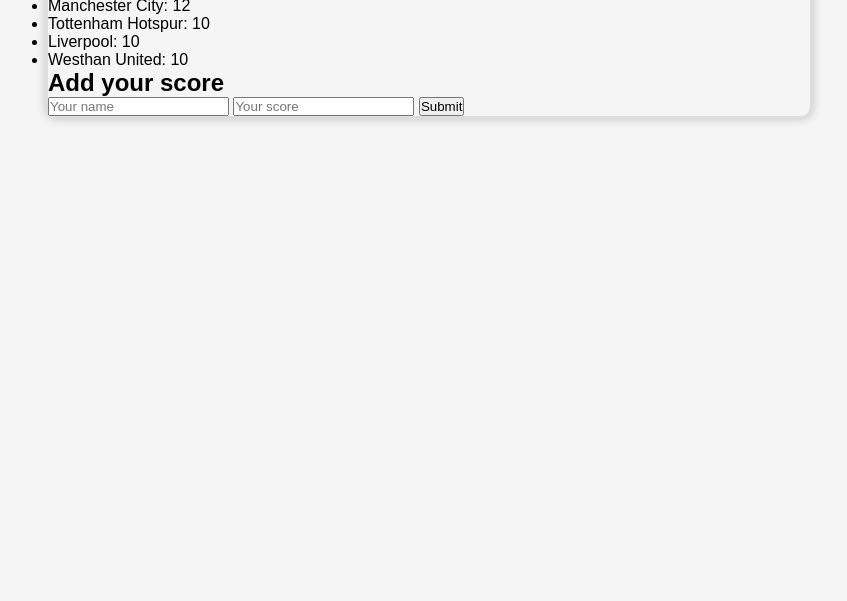
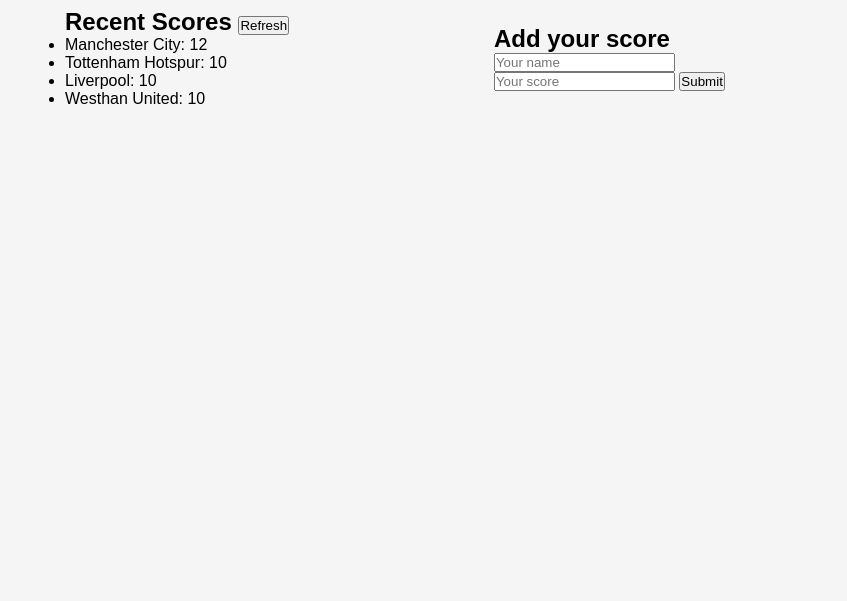
Before and after one commit to Obote/Leaderboard, a website built with webpack: page src/index.html in a window 1280 px wide. Shown: the part 199-800 px from the top of the page, without its empty margins (211-1058 px from the left). Built offline with nearby package versions, Linux system fonts and the light colour scheme.

Commit message:
Style recent score heading

```diff
--- a/src/style.css
+++ b/src/style.css
@@ -12,8 +12,18 @@
   display: flex;
   flex-direction: column;
   justify-content: center;
-  border: 3px solid #ddd;
   margin: 10% 20% 0;
-  border-radius: 12px;
-  box-shadow: 0px 0px 10px rgba(0,0,0,0.2)
 }
+
+.score-container {
+  display: flex;
+  justify-content: center;
+  align-items: center;
+  gap: 30px;
+  width: 90%;
+  margin: 22px 0;
+}
+.recent-scores {
+  width: 100%;
+  padding: 20px;
+}
```
